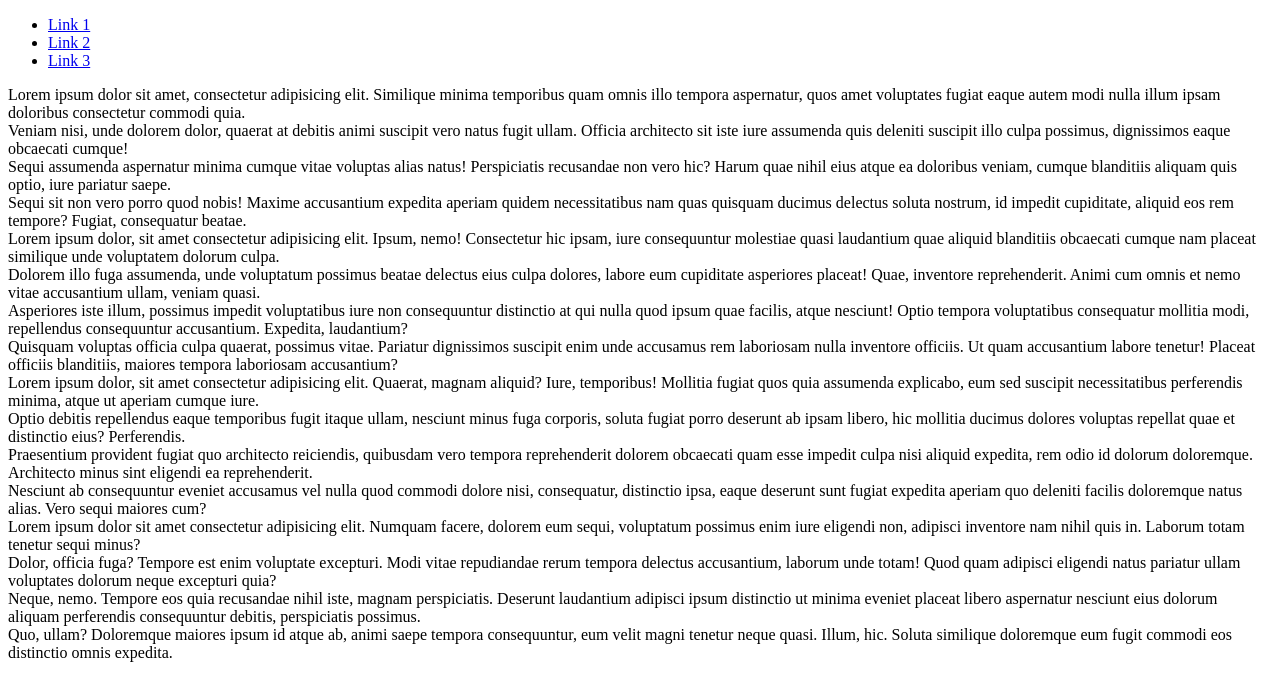
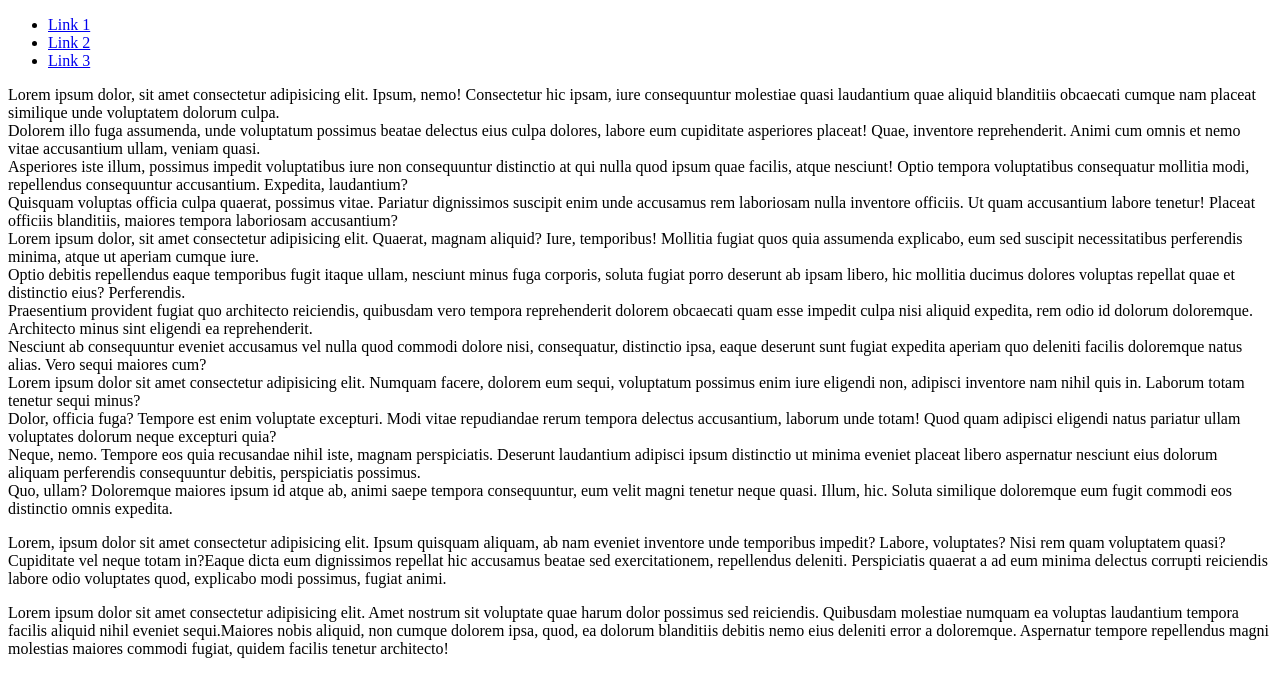
Before and after one commit to Wesleyribeiro200/TImanhaGTI, a plain HTML site: page index.html in a window 1280 px wide. Drawn offline with Linux system fonts and the light colour scheme.

Commit message:
Retirada de uma estrutura div da section e adição do footer

```diff
--- a/index.html
+++ b/index.html
@@ -19,12 +19,6 @@
     </header>
     <main>
         <section>
-            <div>
-                <div>Lorem ipsum dolor sit amet, consectetur adipisicing elit. Similique minima temporibus quam omnis illo tempora aspernatur, quos amet voluptates fugiat eaque autem modi nulla illum ipsam doloribus consectetur commodi quia.</div>
-                <div>Veniam nisi, unde dolorem dolor, quaerat at debitis animi suscipit vero natus fugit ullam. Officia architecto sit iste iure assumenda quis deleniti suscipit illo culpa possimus, dignissimos eaque obcaecati cumque!</div>
-                <div>Sequi assumenda aspernatur minima cumque vitae voluptas alias natus! Perspiciatis recusandae non vero hic? Harum quae nihil eius atque ea doloribus veniam, cumque blanditiis aliquam quis optio, iure pariatur saepe.</div>
-                <div>Sequi sit non vero porro quod nobis! Maxime accusantium expedita aperiam quidem necessitatibus nam quas quisquam ducimus delectus soluta nostrum, id impedit cupiditate, aliquid eos rem tempore? Fugiat, consequatur beatae.</div>
-            </div>
             <div>
                 <div>Lorem ipsum dolor, sit amet consectetur adipisicing elit. Ipsum, nemo! Consectetur hic ipsam, iure consequuntur molestiae quasi laudantium quae aliquid blanditiis obcaecati cumque nam placeat similique unde voluptatem dolorum culpa.</div>
                 <div>Dolorem illo fuga assumenda, unde voluptatum possimus beatae delectus eius culpa dolores, labore eum cupiditate asperiores placeat! Quae, inventore reprehenderit. Animi cum omnis et nemo vitae accusantium ullam, veniam quasi.</div>
@@ -48,6 +42,15 @@
         </section>
     </main>
 
+    <footer>
+        <div>
+            <p><span>Lorem, ipsum dolor sit amet consectetur adipisicing elit. Ipsum quisquam aliquam, ab nam eveniet inventore unde temporibus impedit? Labore, voluptates? Nisi rem quam voluptatem quasi? Cupiditate vel neque totam in?</span><span>Eaque dicta eum dignissimos repellat hic accusamus beatae sed exercitationem, repellendus deleniti. Perspiciatis quaerat a ad eum minima delectus corrupti reiciendis labore odio voluptates quod, explicabo modi possimus, fugiat animi.</span></p>
+        </div>
+        <div>
+            <p><span>Lorem ipsum dolor sit amet consectetur adipisicing elit. Amet nostrum sit voluptate quae harum dolor possimus sed reiciendis. Quibusdam molestiae numquam ea voluptas laudantium tempora facilis aliquid nihil eveniet sequi.</span><span>Maiores nobis aliquid, non cumque dolorem ipsa, quod, ea dolorum blanditiis debitis nemo eius deleniti error a doloremque. Aspernatur tempore repellendus magni molestias maiores commodi fugiat, quidem facilis tenetur architecto!</span></p>
+        </div>
+    </footer>
+
 
 </body>
 </html>
```
